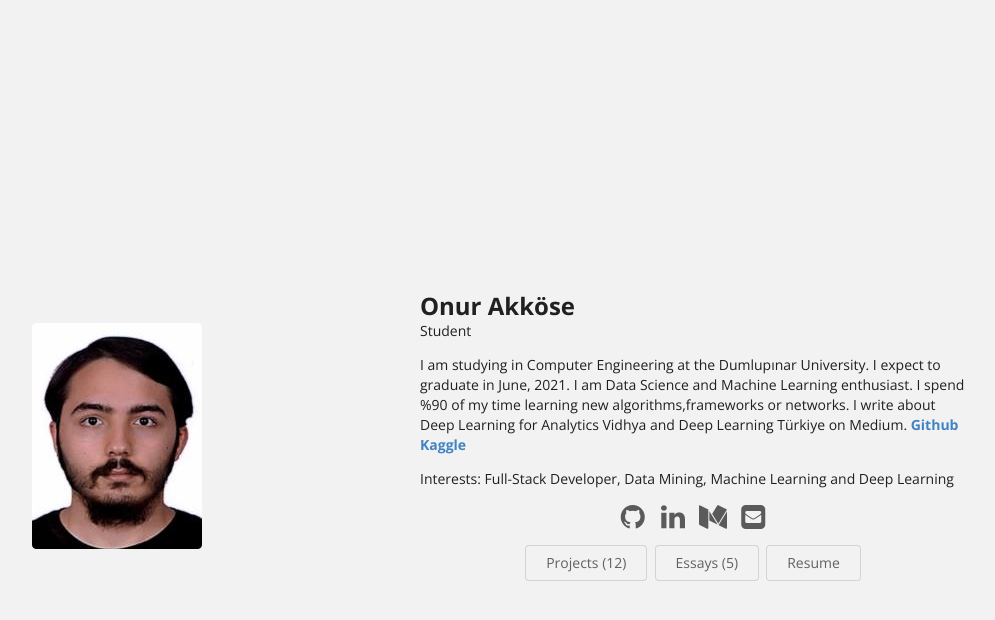
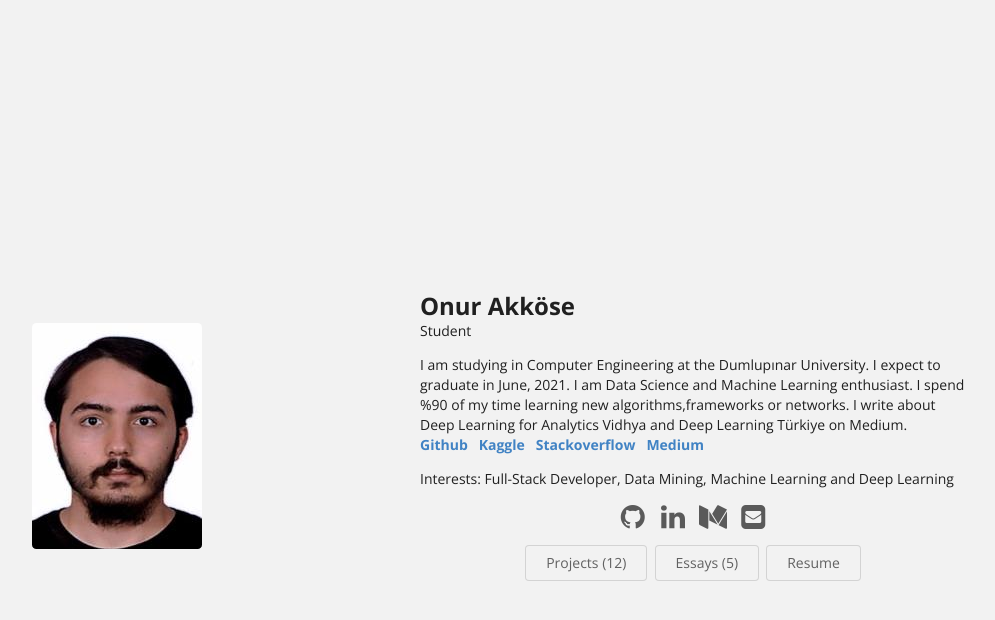
Before and after one commit to OnurAkkose/OnurAkkose.github.io, a Jekyll site: the page built from index.html, in a window 1280 px wide. Shown: the top 620 px of the page, without its empty margins (234-1229 px from the left). Built offline with Jekyll 4.4.1, drawn with Linux system fonts in a browser that asks for light colours.

Commit message:
Update theme-home-builtin-2.html

```diff
--- a/_includes/theme-home-builtin-2.html
+++ b/_includes/theme-home-builtin-2.html
@@ -18,8 +18,12 @@
     <p class="">
       {{ site.data.bio.basics.summary }}
 
-      <a href="https://github.com/OnurAkkose"><b>Github</b></a><br>
-      <a href="https://www.kaggle.com/onurakkse"><b>Kaggle</b></a>
+      <br>
+      <a href="https://github.com/OnurAkkose"><b>Github</b></a> &nbsp;
+      <a href="https://www.kaggle.com/onurakkse"><b>Kaggle</b></a> &nbsp;
+      <a href="https://stackoverflow.com/users/13411939/onur-akk%c3%96se"><b>Stackoverflow</b></a> &nbsp;
+      <a href="https://onurakkose.medium.com/"><b>Medium</b></a> &nbsp;
+
     </p>
 
     <p>Interests:
```
